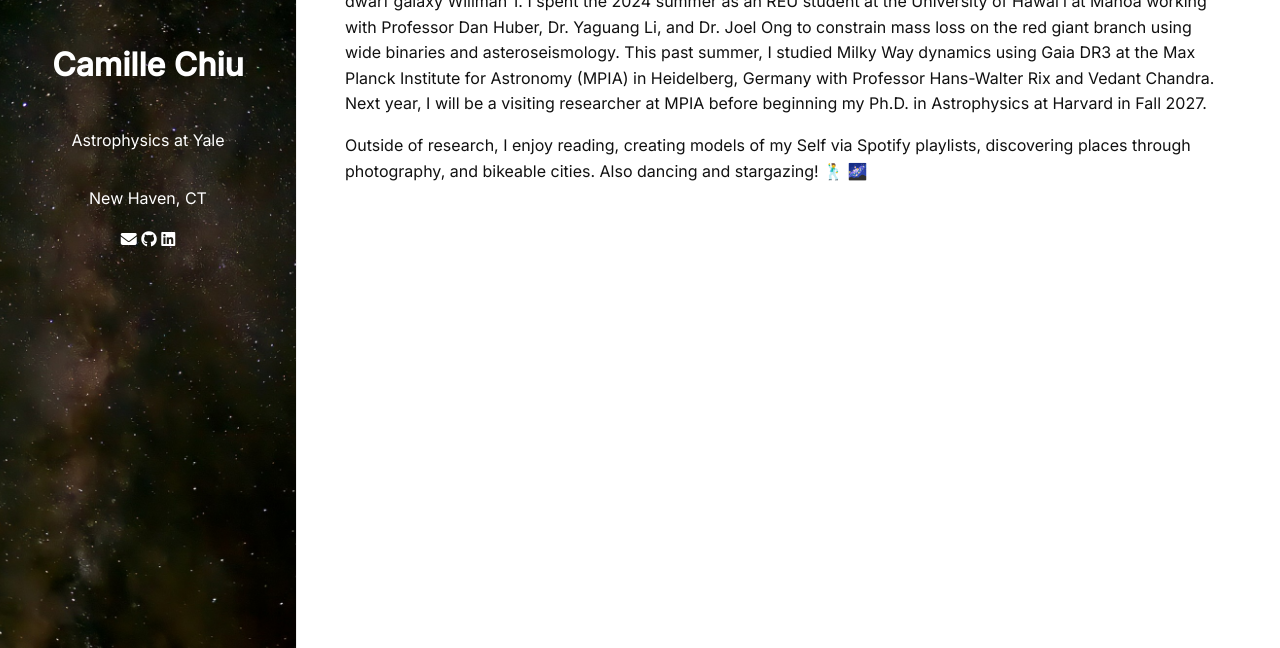
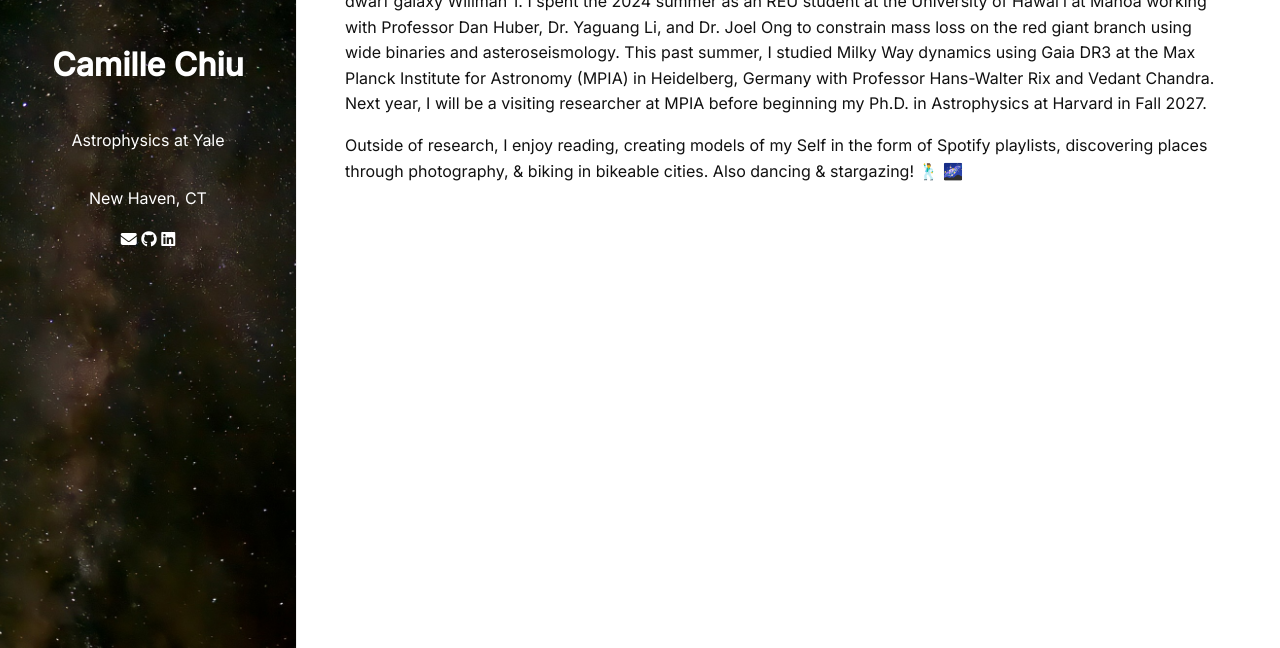
Before and after one commit to camchiu/camchiu.github.io, a Jekyll site: the page built from index.md, in a window 1280 px wide and 900 px high, cut to the strip 252-900 px from the top of the window. Built offline with Jekyll 4.4.1, drawn with Linux system fonts in a browser that asks for light colours.

Commit message:
Update index.md

```diff
--- a/index.md
+++ b/index.md
@@ -8,4 +8,4 @@
 
 At Yale, I worked with Professor [Marla Geha](https://geha-group.github.io/) to constrain the chemical and dynamical properties of the ultra-faint dwarf galaxy Willman 1. I spent the 2024 summer as an REU student at the University of Hawai’i at Mānoa working with Professor [Dan Huber](https://home.ifa.hawaii.edu/users/dhuber/), Dr. [Yaguang Li](https://www.yaguangli.page/), and Dr. [Joel Ong](https://portfolio.hyad.es/) to constrain mass loss on the red giant branch using wide binaries and asteroseismology. This past summer, I studied Milky Way dynamics using Gaia DR3 at the Max Planck Institute for Astronomy (MPIA) in Heidelberg, Germany with Professor [Hans-Walter Rix](https://www.mpia.de/rix) and [Vedant Chandra](https://vedantchandra.com/). Next year, I will be a visiting researcher at MPIA before beginning my Ph.D. in Astrophysics at Harvard in Fall 2027.
 
-Outside of research, I enjoy [reading](https://www.goodreads.com/user/show/47228428-camille-chiu), creating models of my Self via Spotify playlists, discovering places through photography, and bikeable cities. Also dancing and stargazing! 🕺 🌌
+Outside of research, I enjoy [reading](https://www.goodreads.com/user/show/47228428-camille-chiu), creating models of my Self in the form of Spotify playlists, discovering places through photography, & biking in bikeable cities. Also dancing & stargazing! 🕺 🌌
```
